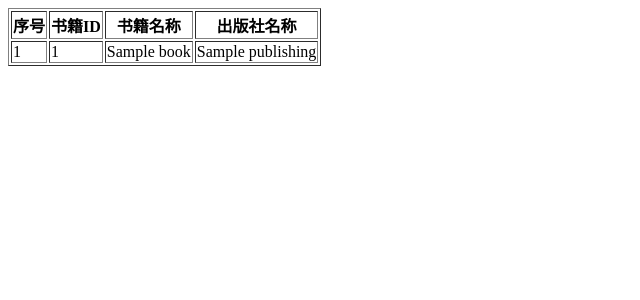
After one commit to UserWangjn/mysite_publishing, a Django app: page /book_list/ in a window 1280 px wide. The commit adds this page. Shown: the top 300 px of the page, without its empty margins (0-640 px from the left). Run offline with Django 3.2, Linux system fonts and the light colour scheme; tables that the repository leaves empty hold one stand-in row (values such as "Sample post").

Commit message:
add book_list.html

```diff
--- a/app01/models.py
+++ b/app01/models.py
@@ -8,3 +8,8 @@ class Publishing(models.Model):
 
     def __str__(self):
         return self.name
+
+class Book(models.Model):
+    id = models.AutoField(primary_key=True)
+    title = models.CharField(max_length=32)
+    publishing = models.ForeignKey(to='Publishing',on_delete=models.CASCADE)
--- a/app01/views.py
+++ b/app01/views.py
@@ -1,10 +1,38 @@
-from django.shortcuts import render,HttpResponse
-from app01.models import Publishing
+from django.shortcuts import render,HttpResponse,redirect
+from app01.models import Publishing,Book
 
 # Create your views here.
 
-def publishing_list(req):
+def publishing_list(request):
     ret = Publishing.objects.all()
-    print(ret)
+    # print(ret)
 
-    return render(req,'publishing_list.html',{'ret':ret})
+    return render(request,'publishing_list.html',{'ret':ret})
+
+def edit_publishing(request):
+    # print('edit_publishing request:',request)
+    # 1.获得用户需要编辑的出版社ID
+    edit_id = request.GET.get('id')
+    print('edit_id:',edit_id)
+    # 2.在数据库中查到该ID的出版社对象
+    publishing_obj = Publishing.objects.filter(id=edit_id).first()
+    # publishing_obj = Publishing.objects.get(id=edit_id)
+    # 如果为POST请求，则把编辑结果保存到数据库
+    if request.method == 'POST':
+        # 获得用户页面编辑的新出版社名称
+        new_name = request.POST.get('new_name')
+        print('new_name:',new_name)
+        # 把新出版社名称赋值给数据库对象Publishing表name字段
+        publishing_obj.name = new_name
+        # print('publishing_obj[0].name:',publishing_obj[0].name)
+        # 保存修改（提交修改）
+        publishing_obj.save()
+        return redirect('/publishing_list/')
+    # 3.把出版社对象返回到HTML页面
+    # return render(request,'edit_publishing.html',{'publishing_obj':publishing_obj[0],'publishing_obj':publishing_obj[0]})
+    return render(request,'edit_publishing.html',{'publishing_obj':publishing_obj})
+
+def book_list(request):
+    # 1.从数据库中查询书籍列表
+    book_list_obj = Book.objects.all()
+    return render(request,'book_list.html',{'books_obj':book_list_obj})
--- a/mysite_publishing/settings.py
+++ b/mysite_publishing/settings.py
@@ -44,7 +44,7 @@ MIDDLEWARE = [
     'django.middleware.security.SecurityMiddleware',
     'django.contrib.sessions.middleware.SessionMiddleware',
     'django.middleware.common.CommonMiddleware',
-    'django.middleware.csrf.CsrfViewMiddleware',
+    # 'django.middleware.csrf.CsrfViewMiddleware',
     'django.contrib.auth.middleware.AuthenticationMiddleware',
     'django.contrib.messages.middleware.MessageMiddleware',
     'django.middleware.clickjacking.XFrameOptionsMiddleware',
--- a/mysite_publishing/urls.py
+++ b/mysite_publishing/urls.py
@@ -21,4 +21,6 @@ from app01 import views
 urlpatterns = [
     path('admin/', admin.site.urls),
     url(r'^publishing_list/$', views.publishing_list),
+    url(r'^edit_publishing/$', views.edit_publishing),
+    url(r'^book_list/$',views.book_list),
 ]
--- /dev/null
+++ b/templates/book_list.html
@@ -0,0 +1,29 @@
+<!DOCTYPE html>
+<html lang="en">
+<head>
+    <meta charset="UTF-8">
+    <title>书籍列表页面</title>
+</head>
+<body>
+<table border="1">
+    <thead>
+        <tr>
+            <th>序号</th>
+            <th>书籍ID</th>
+            <th>书籍名称</th>
+            <th>出版社名称</th>
+        </tr>
+    </thead>
+    <tbody>
+        {% for book in books_obj %}
+            <tr>
+            <td>{{ forloop.counter }}</td>
+            <td>{{ book.id }}</td>
+            <td>{{ book.title }}</td>
+            <td>{{ book.publishing.name }}</td>
+            </tr>
+        {% endfor %}
+    </tbody>
+</table>
+</body>
+</html>
```
Also changed, not shown: templates/edit_publishing.html (added, +13 -0 lines), templates/publishing_list.html (+9 -3 lines), app01/migrations/0002_book.py (added).
